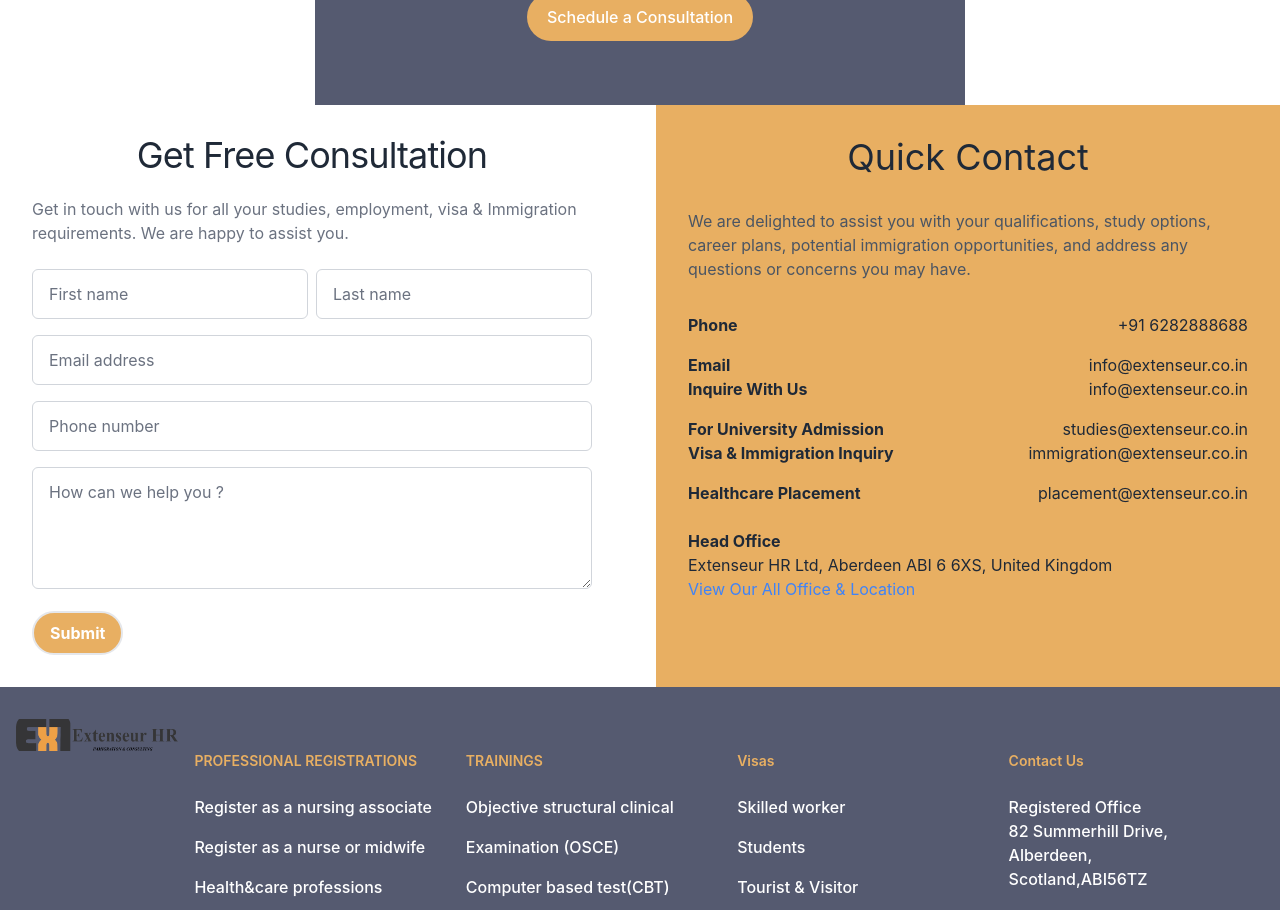
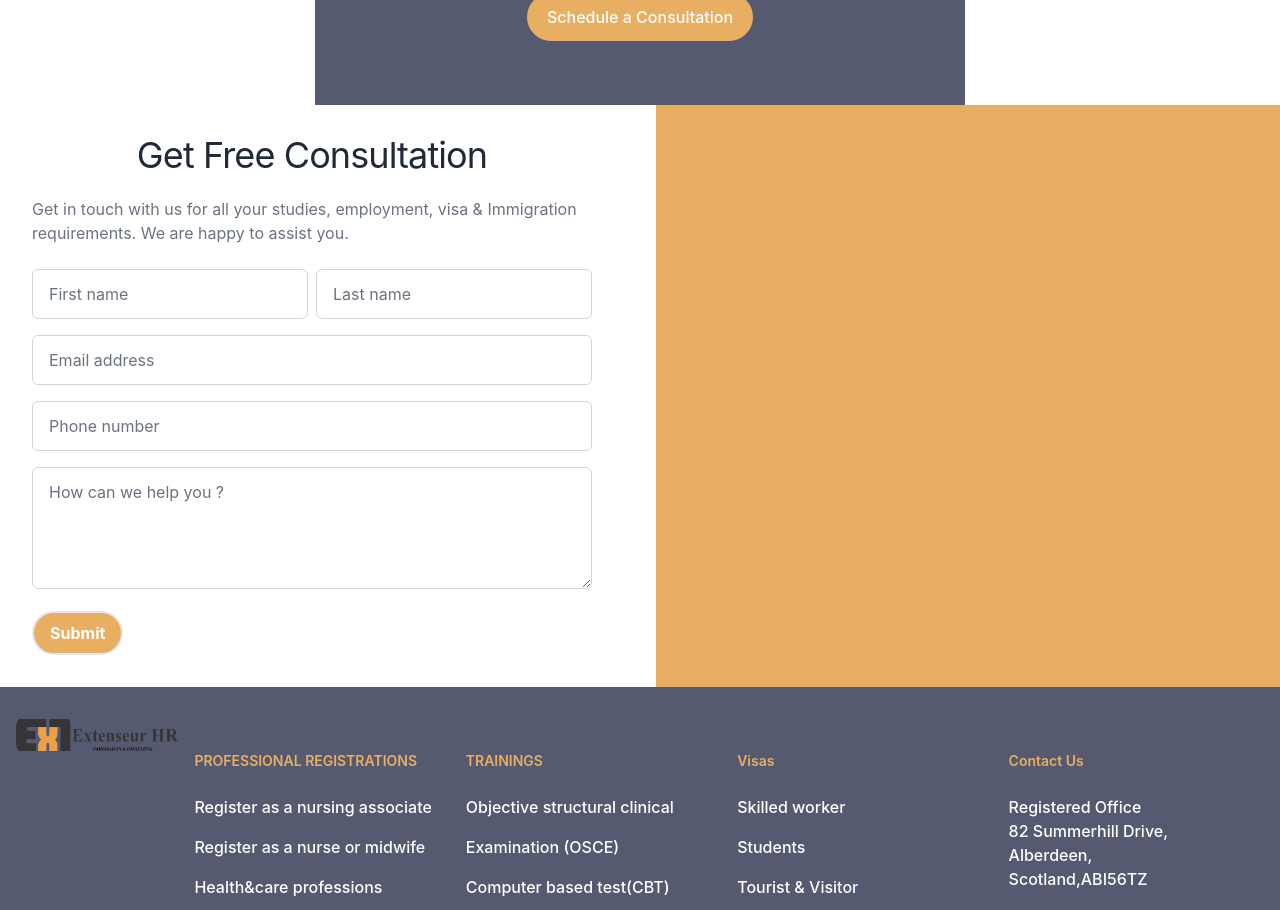
Before and after one commit to adarshswaminath/Extenseur, a React (Vite) app: page / in a window 1280 px wide. Shown: the part 3140-4050 px from the top of the page. Built offline with nearby package versions, Linux system fonts and the light colour scheme; a web font is replaced by a local one.

Commit message:
Home page golden section bug #not solved

```diff
--- a/src/Components/Home/Box.jsx
+++ b/src/Components/Home/Box.jsx
@@ -1,6 +1,7 @@
 import React from 'react';
 
 function Box() {
+
   return (
     <div className="container mx-auto">
       <div className="grid grid-cols-1 lg:grid-cols-2 gap-8">
@@ -65,7 +66,7 @@ function Box() {
         {/* white box ends */}
         {/* golden box starts */}
         <div className="p-8 bg-golden">
-          <div className="quick-contact">
+          {/* <div className="quick-contact">
             <h1 className="text-4xl mb-8 text-center">Quick Contact</h1>
             <p className="text-gray-600 mb-8">
               We are delighted to assist you with your qualifications, study options, career plans,
@@ -108,7 +109,7 @@ function Box() {
                 <a href="#" className="text-blue-500">View Our All Office & Location</a>
               </p>
             </div>
-          </div>
+          </div> */}
         </div>
         {/* golden box ends */}
       </div>
```
